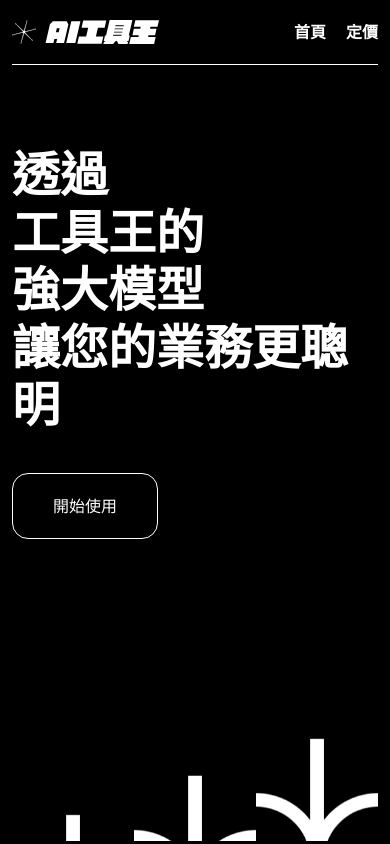
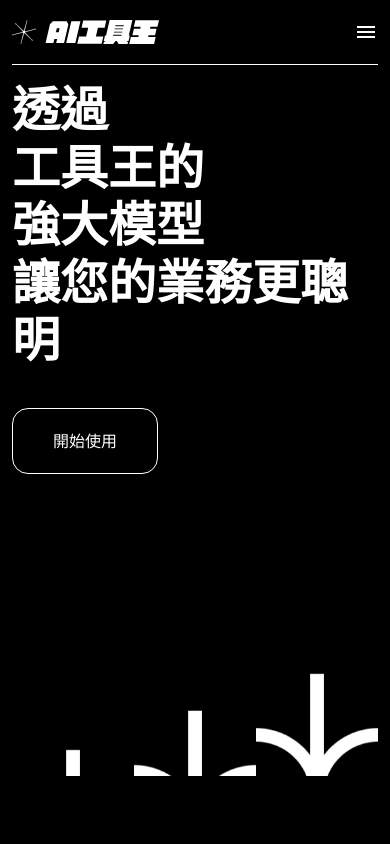
Before and after one commit to LucyYeung/AI-tool-king, a React (Vite) app: page / in a window 390 px wide. Shown: the top 844 px of the page. Built offline with nearby package versions, Linux system fonts and the light colour scheme.

Commit message:
feat: make navbar fixed

```diff
--- a/src/layout/components/header.tsx
+++ b/src/layout/components/header.tsx
@@ -1,15 +1,17 @@
+import { useState } from 'react';
 import { Link } from 'react-router-dom';
 
 export const Header = () => {
+  const [isMenuOpen, setIsMenuOpen] = useState(false);
   return (
-    <div>
-      <nav className="flex items-center justify-between py-5 font-bold">
+    <nav className="container fixed left-1/2 top-0 z-10 w-full -translate-x-1/2 bg-black">
+      <div className="flex items-center justify-between py-5 font-bold">
         <Link to="/">
           <h1 className="block h-6 w-[147px] overflow-hidden whitespace-nowrap bg-logo bg-contain bg-no-repeat indent-[101%] md:h-10 md:w-[244px]">
             AI 工具王
           </h1>
         </Link>
-        <ul className="flex gap-5">
+        <ul className="hidden gap-5 md:flex">
           <li key="home">
             <Link to="/">首頁</Link>
           </li>
@@ -17,8 +19,28 @@ export const Header = () => {
             <Link to="/price">定價</Link>
           </li>
         </ul>
-      </nav>
+        <button
+          className="h-6 w-6 md:hidden"
+          onClick={() => setIsMenuOpen((prev) => !prev)}
+        >
+          <i className="material-icons">{isMenuOpen ? 'close' : 'menu'}</i>
+        </button>
+      </div>
       <hr />
-    </div>
+      {isMenuOpen && (
+        <div className="h-screen w-full bg-black">
+          <div className="flex h-full flex-col items-center justify-center">
+            <ul className="flex flex-col gap-5 text-display03 font-bold">
+              <li key="home">
+                <Link to="/">首頁</Link>
+              </li>
+              <li key="price">
+                <Link to="/price">定價</Link>
+              </li>
+            </ul>
+          </div>
+        </div>
+      )}
+    </nav>
   );
 };
```
